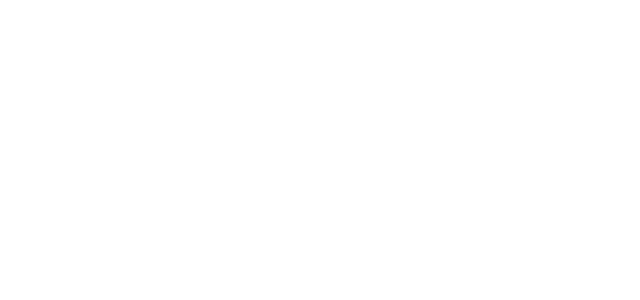
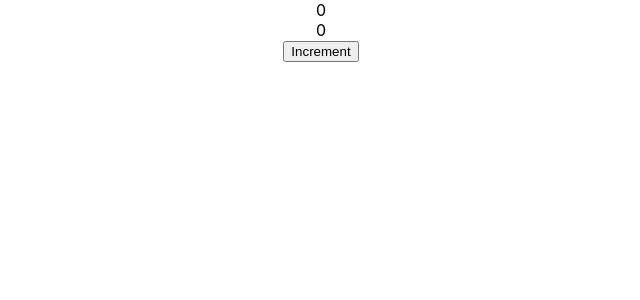
Before and after one commit to nicolaiheuckHessel/react-js.codevolution-tutorial, a React (Create React App) app: page / in a window 1280 px wide. Shown: the top 300 px of the page, without its empty margins (319-959 px from the left). Built offline with nearby package versions, Linux system fonts and the light colour scheme.

Commit message:
Pure components

```diff
--- a/src/App.js
+++ b/src/App.js
@@ -2,6 +2,7 @@ import './App.css';
 import StylingExampleComponent from './components/Examples/StylingExampleComponent';
 import BeforeEpisode15Examples from './components/Examples/BeforeEpisode15Examples';
 import LifecycleExampleComponent from './components/Examples/LifecycleExampleComponent';
+import RenderingExamples from './components/Examples/RenderingExamples';
 
 function App() {
   return (
@@ -9,6 +10,7 @@ function App() {
       {/* <LifecycleExampleComponent /> */}
       {/* <StylingExampleComponent /> */}
       {/* <BeforeEpisode15Examples /> */}
+      <RenderingExamples />
     </div>
   );
 }
--- /dev/null
+++ b/src/components/Examples/RenderingExamples.js
@@ -0,0 +1,10 @@
+import React from 'react'
+import PureComponentParentExample from '../Rendering/PureComponentParentExample'
+
+const RenderingExamples = () => {
+  return (
+    <PureComponentParentExample />
+  )
+}
+
+export default RenderingExamples
--- a/src/components/Rendering/PureComponentExample.js
+++ b/src/components/Rendering/PureComponentExample.js
@@ -1,9 +1,10 @@
 import React, { PureComponent } from 'react'
 
-export default class PureComponentExample extends PureComponent {
-  render() {
-    return (
-      <div>PureComponentExample</div>
-    )
-  }
+export default class PureComponentExample extends PureComponent { // A pure component only updates when the state has changes (OPS: this is only checked with a shallow check so changes to object data will not trigger an update)
+    render() {
+        console.log("PureComponentExample: Rendered");
+        return (
+            <div>{this.props.count}</div>
+        )
+    }
 }
--- /dev/null
+++ b/src/components/Rendering/PureComponentParentExample.js
@@ -0,0 +1,37 @@
+import React, { Component } from 'react'
+import PureComponentExample from './PureComponentExample'
+import RegularComponentExample from './RegularComponentExample'
+
+export default class PureComponentParentExample extends Component {
+    constructor(props) {
+        super(props)
+
+        this.state = {
+            count: 0
+        }
+        console.log("********** Parent **********");
+    }
+
+    componentDidMount() {
+        setInterval(() => {
+            this.setState(prevState => ({
+                count: prevState.count
+            }))
+        }, 2000);
+    }
+    increment = () => {
+        this.setState(prevState => ({
+            count: prevState.count + 1
+        }))
+    }
+
+    render() {
+        return (
+            <>
+                <PureComponentExample count={this.state.count} />
+                <RegularComponentExample count={this.state.count} />
+                <button onClick={this.increment}>Increment</button>
+            </>
+        )
+    }
+}
--- /dev/null
+++ b/src/components/Rendering/RegularComponentExample.js
@@ -0,0 +1,10 @@
+import React, { Component } from 'react'
+
+export default class RegularComponentExample extends Component {
+    render() {
+        console.log("RegularComponentExample: Rendered");
+        return (
+            <div>{this.props.count}</div>
+        )
+    }
+}
```
Also changed, not shown: src/components/Rendering/MemoComponentExample.js (added).
